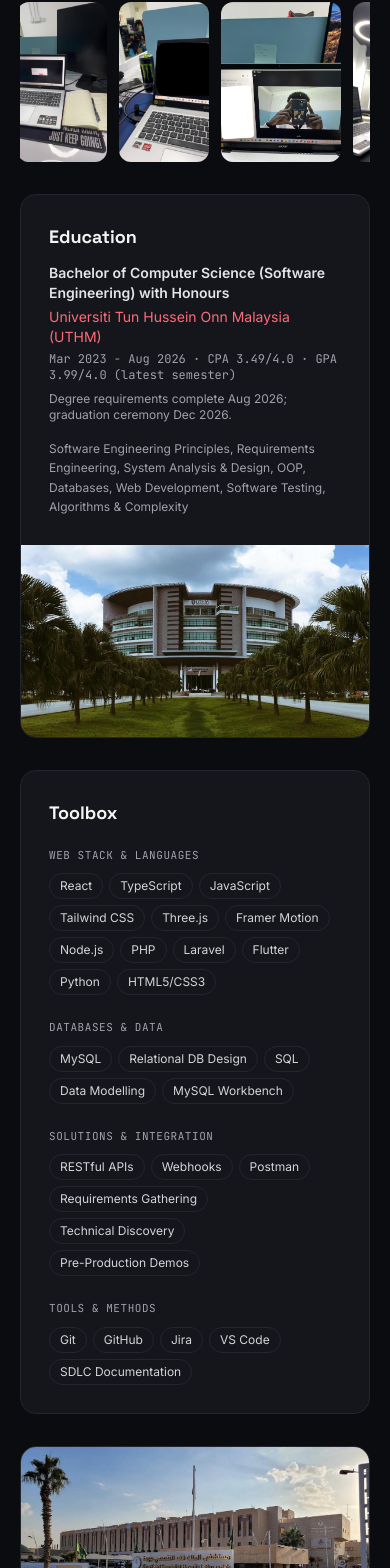
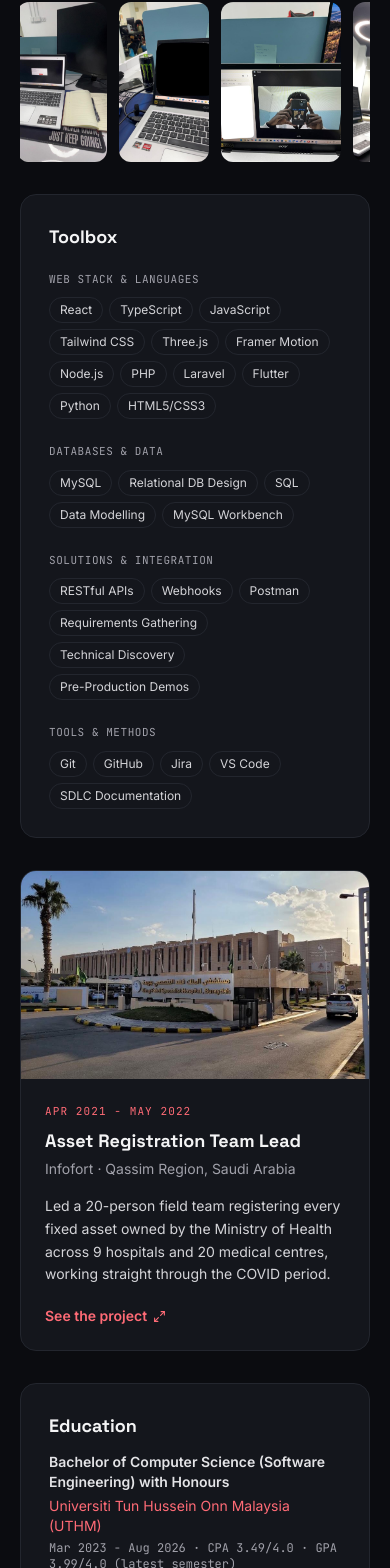
Before and after one commit to Mahamat-Adam/Mahamat-Adam.github.io, a React (Vite) app: page / in a window 390 px wide. Shown: the part 3424-4992 px from the top of the page. Built offline with nearby package versions, Linux system fonts and the light colour scheme; the HTML template or start-up script is replaced by a standard one.

Commit message:
Reorder the experience blocks on stacked layouts
Toolbox now follows the office strip, and Education moves below the
Infofort card. The desktop layout is unchanged.

```diff
--- a/src/components/Experience.tsx
+++ b/src/components/Experience.tsx
@@ -42,7 +42,7 @@ export function Experience() {
 
         {/* stacked: strip follows the internship card it belongs to;
             desktop keeps education beside the internship card */}
-        <Reveal delay={0.1} className="order-3 min-w-0 lg:order-2">
+        <Reveal delay={0.1} className="order-5 min-w-0 lg:order-2">
           <article className="flex h-full flex-col overflow-hidden rounded-2xl border border-line bg-card dark:border-nline dark:bg-panel">
             <div className="p-7">
               <h3 className="font-display text-lg font-bold">Education</h3>
@@ -74,7 +74,7 @@ export function Experience() {
           <PhotoMarquee images={officeImages} heightClass="h-40 md:h-52" />
         </Reveal>
 
-        <Reveal delay={0.16} className="order-4 min-w-0 lg:col-span-3">
+        <Reveal delay={0.16} className="order-3 min-w-0 lg:order-4 lg:col-span-3">
           <article className="rounded-2xl border border-line bg-card p-7 md:p-9 dark:border-nline dark:bg-panel">
             <h3 className="font-display text-lg font-bold">Toolbox</h3>
             <div className="mt-5 grid gap-6 sm:grid-cols-2 lg:grid-cols-4">
@@ -99,7 +99,7 @@ export function Experience() {
           </article>
         </Reveal>
 
-        <Reveal delay={0.18} className="order-5 min-w-0 lg:col-span-3">
+        <Reveal delay={0.18} className="order-4 min-w-0 lg:order-5 lg:col-span-3">
           <FieldRoleCard />
         </Reveal>
       </div>
```
